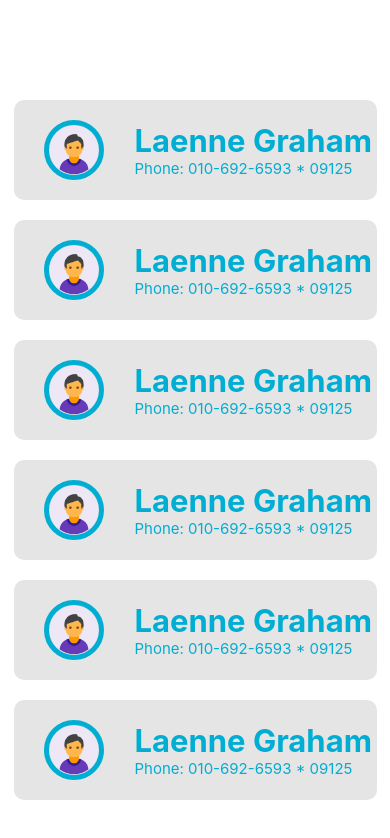
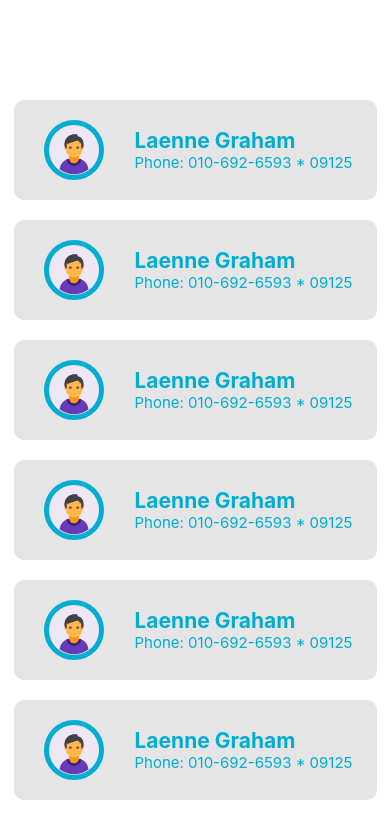
Before and after one commit to Jupiter836/ContactApp, a React Native app: screen / in a window 390 px wide. Shown: the top 838 px of the page. Built offline with nearby package versions, Linux system fonts and the light colour scheme.

Commit message:
remove size

```diff
--- a/src/components/UserCard.js
+++ b/src/components/UserCard.js
@@ -73,7 +73,7 @@ export const UserCard = ({
 
 const styles = StyleSheet.create({
   nameStyle: {
-    fontSize: 31,
+    fontSize: 21,
     fontWeight: '700',
     color: '#00ADD3',
   },
```
